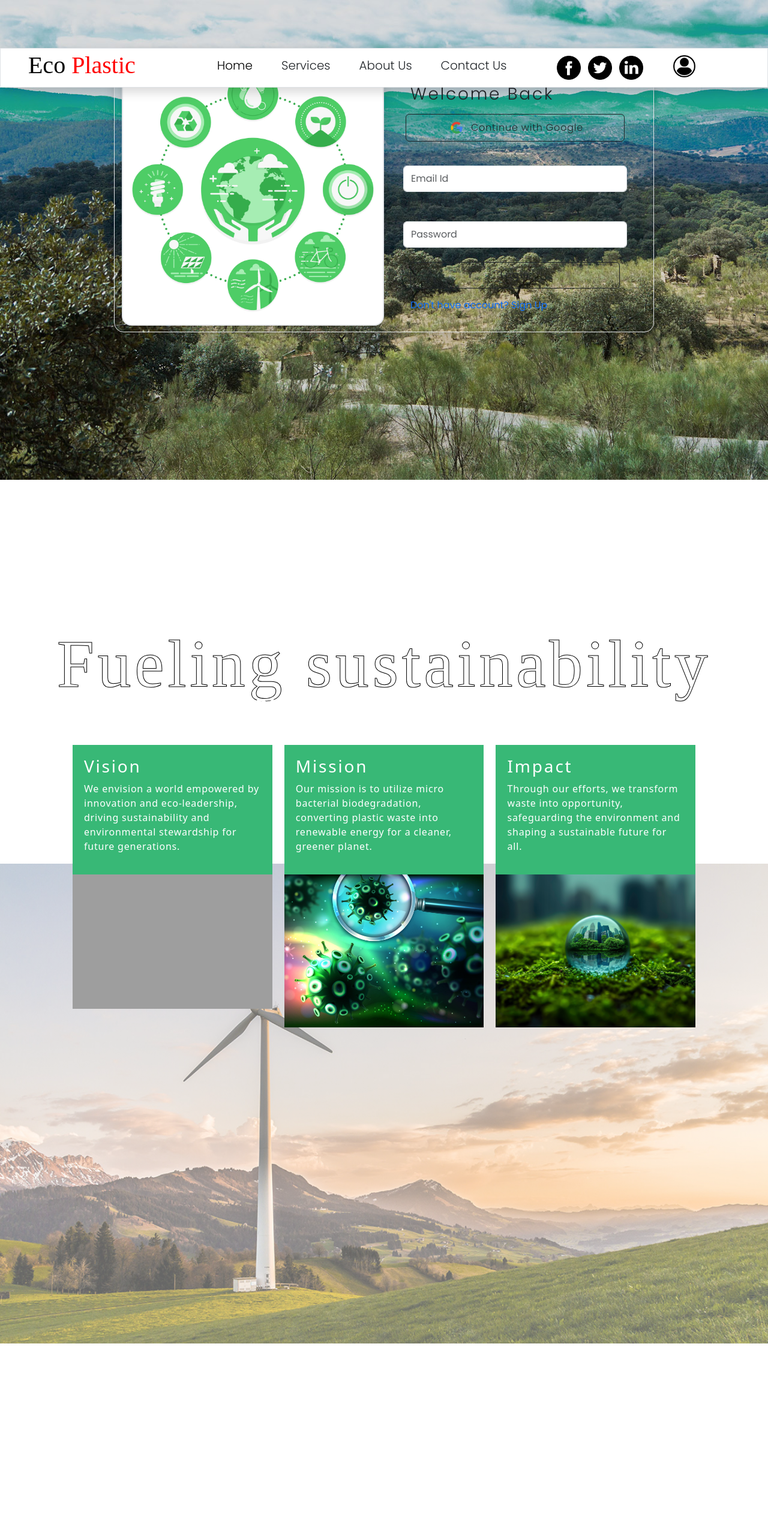
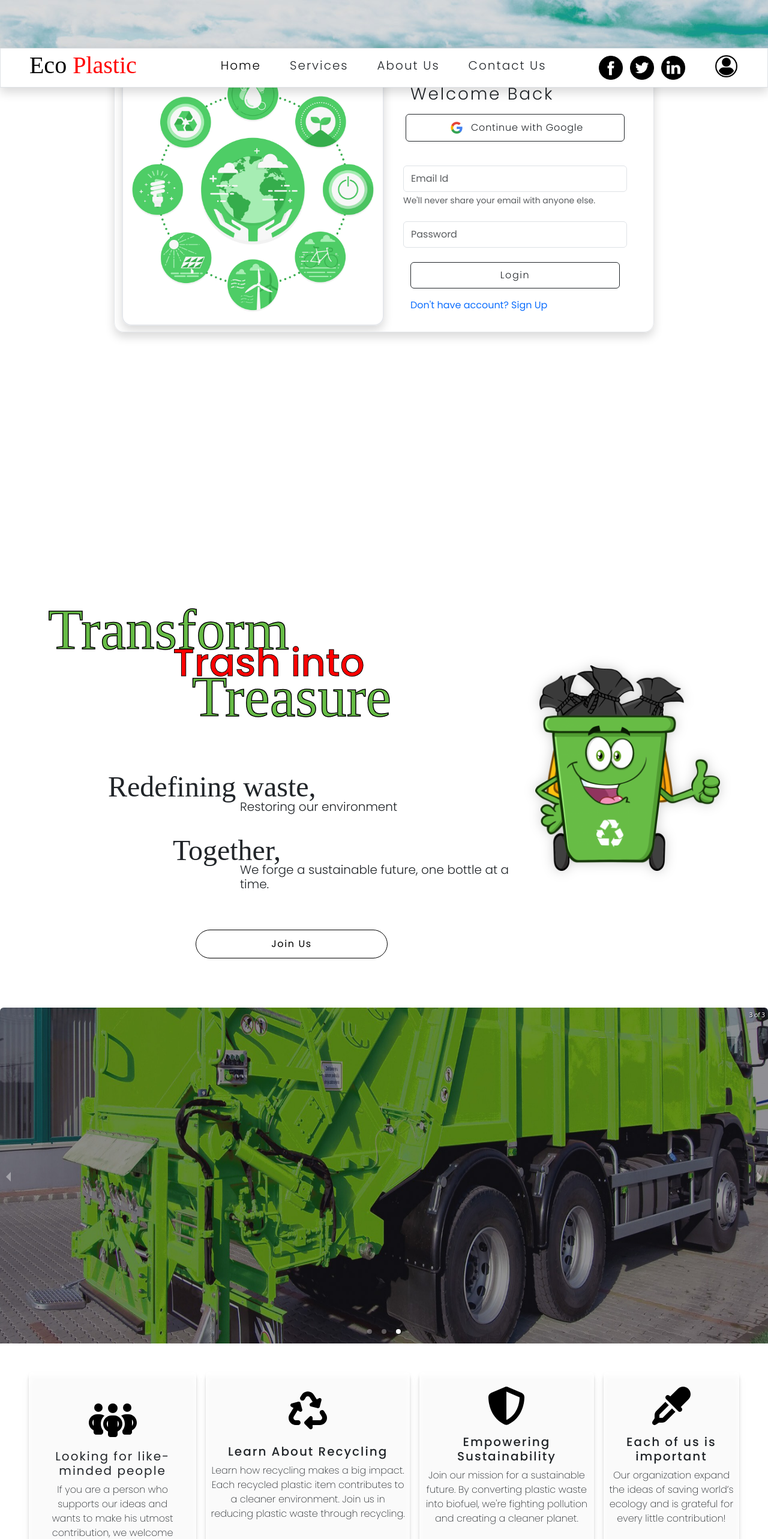
Before and after one commit to yadavmangesh07/SDG, a React (Vite) app: page /form in a window 1280 px wide. Shown: the top 2566 px of the page at 60% size. Before the commit the page ends 2240 px from the top, so only its background shows below. Built offline with nearby package versions, Linux system fonts and the light colour scheme; grey boxes are pictures that could not be loaded; a web font is replaced by a local one.

Commit message:
UI Changed

```diff
--- a/src/App.jsx
+++ b/src/App.jsx
@@ -15,20 +15,20 @@ function App() {
     <Navbar/>
 
 
+
       {/* <LandingPage/> */}
+      <Routes>
+        <Route path='/form' element={<LandingPage/>}></Route>
+      </Routes>
 
-      <Routes>
-        <Route path='/form' element={<LandingPage/>}/>
-        <Route path='/' element={<Hero/>}/>
-        <Route path='/' element={<ImageCarousel/>}/>
-      </Routes>
-      <Slider/>
+
+     <Hero/>
 
     </BrowserRouter>
 
 
 
-    // // <LandingPage/>
+    // <LandingPage/>
 
   )
 }
--- a/src/components/Hero.jsx
+++ b/src/components/Hero.jsx
@@ -3,11 +3,14 @@ import i1 from '../assets/pngwing2.png'
 import { Link } from 'react-router-dom';
 import ImageCarousel from './ImageCarousel';
 import Services from './Services';
+import Slider from './Slider';
+import Navbar from './Navbar';
 
 
 const Hero = () => {
     return (
         <>
+
             <div className="parent flex  justify-around p-[5rem] bg-white bg-opacity-75  " style={{
                 height: '100vh'
             }}>
@@ -81,6 +84,7 @@ const Hero = () => {
             </div>
             <ImageCarousel />
             <Services />
+            <Slider/>
         </>
     );
 };
--- a/src/components/ImageCarousel.jsx
+++ b/src/components/ImageCarousel.jsx
@@ -14,7 +14,7 @@ import { faShieldHalved } from '@fortawesome/free-solid-svg-icons/faShieldHalved
 
 const ImageCarousel = () => {
     return (
-        <div className=' border-t-white    rounded  relative overflow-hidden' style={{backgroundColor:'rgba(255, 255, 255, 0.2)'}} >
+        <div className=' border-t-white    rounded  relative overflow-hidden' style={{backgroundColor:'rgba(255, 255, 255, 1)'}} >
             <Carousel autoPlay infiniteLoop={true} showThumbs={false} className=' '>
                 <div >
                     <img src={slide1} alt="Upcycling" className='w-full h-full object-cover' style={{ height: '70vh' }} />
@@ -31,21 +31,21 @@ const ImageCarousel = () => {
             <div className="parent  flex justify-around space-x-4  m-5 h-auto"
 
             >
-                <div className='  border-3 border-green-500 border-green shadow-2xl  rounded text-center p-2 transition ease-in-out duration-300  hover:-translate-y-0.7 hover:scale-105 hover:shadow-black' style={{backgroundColor:'rgba(255, 255, 255, .8)'}}><FontAwesomeIcon icon={faPeopleGroup} style={{ color: "black", fontSize: '7rem', padding: '1rem' }} />
+                <div className='p-[2rem] drop-shadow-lg  border-green shadow-md  rounded text-center  transition ease-in-out duration-300  hover:-translate-y-0.7 hover:scale-105 hover:shadow-black' style={{backgroundColor:'rgba(255, 255, 255, .8)'}}><FontAwesomeIcon icon={faPeopleGroup} style={{ color: "black", fontSize: '4rem', padding: '1rem' }} />
                     <h5 className='font-sans font-normal tracking-widest '>Looking for like-minded people</h5>
-                    <p className='font-sans font-extralight text-s'>If you are a person who supports our ideas and wants to make his utmost contribution, we welcome you!</p>
+                    <p className=' font-sans font-extralight text-s'>If you are a person who supports our ideas and wants to make his utmost contribution, we welcome you!</p>
                 </div>
-                <div className=' border-3 border-green-500 shadow-2xl rounded text-center p-2 transition ease-in-out duration-300  hover:-translate-y-0.7 hover:scale-105 hover:shadow-black' style={{backgroundColor:'rgba(255, 255, 255, .8)'}}><FontAwesomeIcon icon={faRecycle} style={{ color: "black", fontSize: '7rem', padding: '1.5rem' }} />
+                <div className=' drop-shadow-lg shadow-md rounded text-center p-2 transition ease-in-out duration-300  hover:-translate-y-0.7 hover:scale-105 hover:shadow-black' style={{backgroundColor:'rgba(255, 255, 255, .8)'}}><FontAwesomeIcon icon={faRecycle} style={{ color: "black", fontSize: '4rem', padding: '1.5rem' }} />
                     <h5 className='font-sans  tracking-widest ' >Learn About Recycling</h5>
                     <p className='font-sans font-extralight text-s'>Learn how recycling makes a big impact. Each recycled plastic item contributes to a cleaner environment. Join us in reducing plastic waste through recycling.</p>
 
                 </div>
-                <div className='border-3 border-green-500 shadow-2xl rounded text-center p-2 transition ease-in-out duration-300  hover:-translate-y-0.7 hover:scale-105 hover:shadow-black' style={{backgroundColor:'rgba(255, 255, 255, .8)'}}><FontAwesomeIcon icon={faShieldHalved} style={{ color: "black", fontSize: '7rem', padding: '1rem' }} />
+                <div className=' drop-shadow-lg shadow-md  rounded text-center p-2 transition ease-in-out duration-300  hover:-translate-y-0.7 hover:scale-105 hover:shadow-black' style={{backgroundColor:'rgba(255, 255, 255, .8)'}}><FontAwesomeIcon icon={faShieldHalved} style={{ color: "black", fontSize: '4rem', padding: '1rem' }} />
                     <h5 className='font-sans  tracking-widest'>Empowering Sustainability</h5>
                     <p className='font-sans font-extralight text-s'>Join our mission for a sustainable future. By converting plastic waste into biofuel, we're fighting pollution and creating a cleaner planet.</p>
 
                 </div>
-                <div className=' border-3 border-green-500 shadow-2xl rounded text-center p-2 transition ease-in-out duration-300  hover:-translate-y-0.7 hover:scale-105 hover:shadow-black' style={{backgroundColor:'rgba(255, 255, 255, .8)'}}><FontAwesomeIcon icon={faEyeDropper} style={{ color: "black", fontSize: '7rem', padding: '1rem' }} />
+                <div className=' drop-shadow-lg shadow-md  rounded text-center p-2 transition ease-in-out duration-300  hover:-translate-y-0.7 hover:scale-105 hover:shadow-black' style={{backgroundColor:'rgba(255, 255, 255, .8)'}}><FontAwesomeIcon icon={faEyeDropper} style={{ color: "black", fontSize: '4rem', padding: '1rem' }} />
                     <h5 className='font-sans  tracking-widest'>Each of us is important</h5>
                     <p className='font-sans font-extralight text-s'>Our organization expand the ideas of saving world’s ecology and is grateful for every little contribution!</p>
 
--- a/src/components/LandingPage.jsx
+++ b/src/components/LandingPage.jsx
@@ -55,7 +55,7 @@ const LandingPage = () => {
     };
 
     return (
-        <div className='sm:block w-full max-h-full font-sans' style={{ height: '100vh', marginTop: '5rem' }}>
+        <div className=' bg-white sm:block w-full max-h-full font-sans' style={{ height: '100vh', marginTop: '5rem' }}>
             <div className="border-1 place-content-center shadow container d-flex justify-content-center align-item-center" style={{ height: 'auto', width: '90%', maxWidth: '900px', margin: 'auto', marginTop: '1rem', borderRadius: '1rem', overflow: 'hidden' }}>
                 <div className=" hidden md:block border-2 shadow ml-0 mt-2 mb-2.5" style={{ width: '50%', backgroundImage: `url(${green})`, backgroundSize: 'cover', backgroundPosition: 'center', borderRadius: '1rem' }}></div>
                 <div className="container h-auto rounded m-3 p-3 sm:flex flex-col flex-shrink" style={{ flex: '1' }}>
--- a/src/components/Navbar.jsx
+++ b/src/components/Navbar.jsx
@@ -22,7 +22,7 @@ const Navbar = () => {
 
       </div>
       <div className="pt-2 w-auto">
-        <ul className='flex items-center space-x-12 text-xl ml-5 font-semibold  ' >
+        <ul className='flex items-center space-x-12 text-xl ml-5 font-semibold tracking-widest ' >
         <Link className=' text-black text-decoration-none' to='/'>
 
         <li className='font-light transition ease-in-out duration-300  hover:-translate-y-0.7 hover:scale-125 hover:font-semibold hover:text-[#67BD46]' >Home</li>
@@ -44,9 +44,7 @@ const Navbar = () => {
             <button><img src={login} alt="" style={{ height: '2.7rem',paddingTop:'2.5px' }} /></button>
           </Link>
         </div>
-        <svg class="animate-bounce w-6 h-6 ...">
 
-        </svg>
       </div>
     </div>
   )
--- a/src/components/Services.jsx
+++ b/src/components/Services.jsx
@@ -4,7 +4,7 @@ import h2 from '../assets/h2.png';
 const Services = () => {
   return (
     <div
-      className='relative h-[50vh] bg-white bg-opacity-50 '
+      className='relative h-[50vh] bg-white  '
       style={{
         backgroundImage: `url(${h2})`,
         backgroundSize: 'auto 115%', // Adjusted background size to fit container height and maintain image aspect ratio
--- a/src/components/Slider.jsx
+++ b/src/components/Slider.jsx
@@ -29,11 +29,7 @@ const Slider = () => {
         }}>Fueling sustainability</h1>
         <h1 className='text-center font-sans mt-[-2rem] text-white tracking-wider'>Converting plastic into power.</h1>
       </div>
-      <div className=' flex justify-center  absolute  top-[70%] w-full h-[100vh]' style={{
-       backgroundImage: `linear-gradient(rgba(255, 255, 255, 0.4), rgba(255, 255, 255, 0.4)), url(${slider2})`,
-        backgroundSize: 'cover',
-
-      }}>
+      <div className=' flex justify-center bg-white absolute  top-[70%] w-full h-[100vh]' >
         <div className=' flex flex-col h-[55vh] m-2.5  w-[26vw] relative top-[-13rem]  '>
           <div className='h-[auto]  p-[1.2rem] text-white tracking-wider bg-[#38B876]'>
             <h3 className='tracking-widest'>Vision</h3>
--- a/src/main.jsx
+++ b/src/main.jsx
@@ -5,8 +5,7 @@ import './index.css'
 // Import our custom CSS
 import '../src/scss/styles.scss'
 
-// Import all of Bootstrap's JS
-import * as bootstrap from 'bootstrap'
+
 
 ReactDOM.createRoot(document.getElementById('root')).render(
   <React.StrictMode>
```
